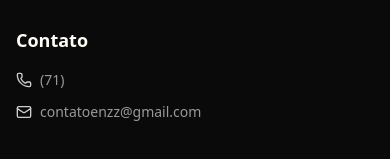
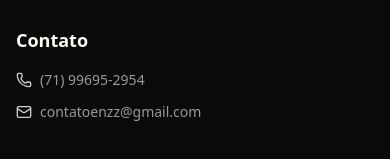
Before and after one commit to Enzzzzz/Port, a React (Vite) app: page / in a window 390 px wide. Shown: the part 7263-7422 px from the top of the page. Built offline with nearby package versions, Linux system fonts and the light colour scheme; a web font is replaced by a local one.

Commit message:
added phone number

```diff
--- a/src/components/Contact.jsx
+++ b/src/components/Contact.jsx
@@ -33,7 +33,7 @@ const Contact = () => {
 
   const contactInfo = [
     { icon: Mail, label: "Email", value: "contatenzz@gmail.com" },
-    { icon: Phone, label: "Telefone", value: "+55 (71) " },
+    { icon: Phone, label: "Telefone", value: "+55 (71) 99695-2954" },
   ];
 
   const socialLinks = [
--- a/src/components/Footer.jsx
+++ b/src/components/Footer.jsx
@@ -65,7 +65,7 @@ const Footer = () => {
             <ul className="space-y-3">
               <li className="flex items-center gap-2 text-muted-foreground">
                 <Phone className="w-4 h-4 text-primary" />
-                <span className="text-sm">(71) </span>
+                <span className="text-sm">(71) 99695-2954</span>
               </li>
               <li className="flex items-center gap-2 text-muted-foreground">
                 <Mail className="w-4 h-4 text-primary" />
```
